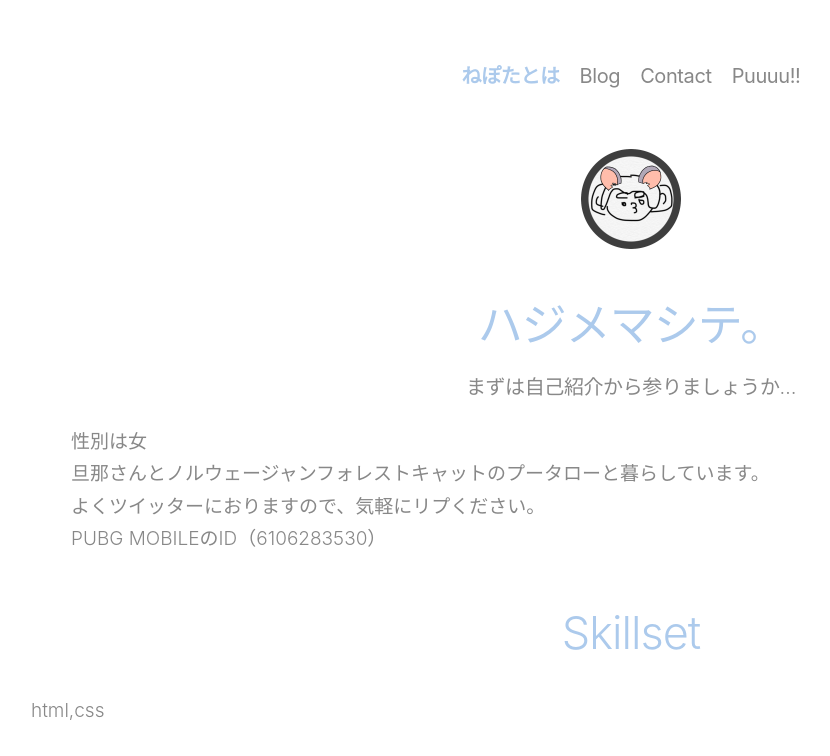
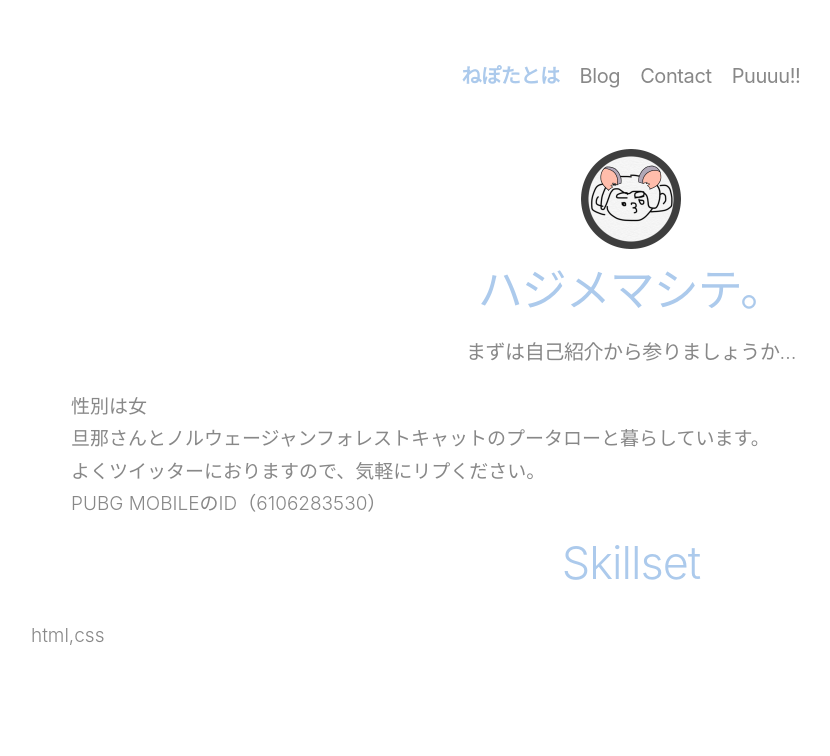
Before and after one commit to aya-nitta/nepotaya, a Next.js app: page / in a window 1280 px wide. Shown: the top 756 px of the page, without its empty margins (9-839 px from the left). Built offline with nearby package versions, Linux system fonts and the light colour scheme.

Commit message:
コメントを追加しました

```diff
--- a/src/styles/global.css
+++ b/src/styles/global.css
@@ -285,11 +285,13 @@ mark {
   max-width: calc(100vw - var(--gap-double));
 }
 
+/* 全ページ上部　ねぽたや */
 h1 {
-  margin: var(--gap-double) 0 calc(0.5 * var(--gap)) 0;
+  margin: 5px;
   font-size: 2.25rem;
   font-weight: 300;
   letter-spacing: -0.05rem;
+  text-align: center;
 }
 
 h2 {
```
